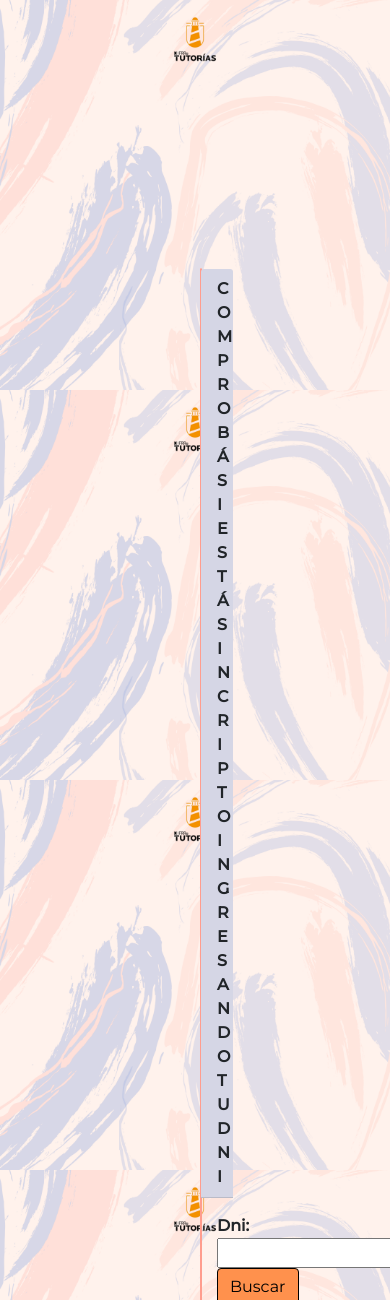
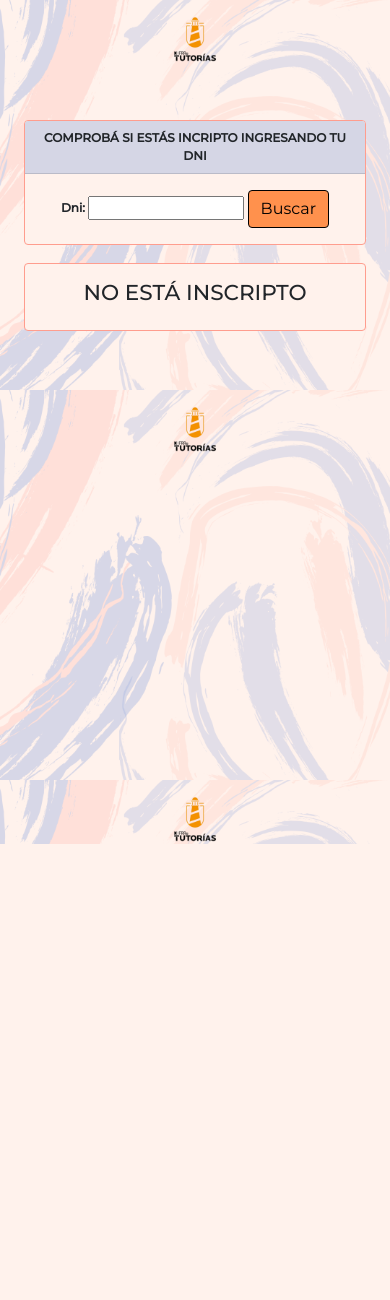
Before and after one commit to matiE98/tutorias-inscripciones, a Django app: page / in a window 390 px wide; the page is wider, and only the part inside the window is pictured. Shown: the top 1300 px of that part. After the commit the page ends 844 px from the top of that part, so only its background shows below. Run offline with Django 4.2, Linux system fonts and the light colour scheme; data that the repository does not hold is empty.

Commit message:
media queries added

```diff
--- a/inscriptos/static/css/styles.css
+++ b/inscriptos/static/css/styles.css
@@ -5,12 +5,13 @@ body {
     background-size: 100%;
     font-family: 'Montserrat', sans-serif;
     font-weight: bold;
+    font-size: 16px;
 }
 
 .container {
-    padding-top: 220px;
-    padding-left: 200px;
-    padding-right: 200px;
+    padding-top: 14em;
+    padding-left: 12em;
+    padding-right: 12em;
     align-items: center;
 }
 
@@ -36,3 +37,39 @@ body {
     border-color: black;
     color:black
 }
+
+@media (max-width: 1200px)  {
+    body {
+        font-size: 14px;
+    }
+    .container {
+        padding-top: 12em;
+        padding-left: 5em;
+        padding-right: 5em;
+        align-items: center;
+    }
+}
+
+@media (max-width: 992px)  {
+    body {
+        font-size: 12px;
+    }
+    .container {
+        padding-top: 12em;
+        padding-left: 5em;
+        padding-right: 5em;
+        align-items: center;
+    }
+}
+
+@media (max-width: 576px)  {
+    body {
+        font-size: 12px;
+    }
+    .container {
+        padding-top: 7em;
+        padding-left: 2em;
+        padding-right: 2em;
+        align-items: center;
+    }
+}
--- a/pagina/settings.py
+++ b/pagina/settings.py
@@ -81,11 +81,12 @@ WSGI_APPLICATION = 'pagina.wsgi.application'
 # https://docs.djangoproject.com/en/4.2/ref/settings/#databases
 
 DATABASES = {
-    'default': dj_database_url.config(        # Feel free to alter this value to suit your needs.
+   'default': dj_database_url.config(        # Feel free to alter this value to suit your needs.
         default='postgresql://postgres:postgres@localhost:5432/mysite',
         conn_max_age=600
     )
 }
+
 
 # Password validation
 # https://docs.djangoproject.com/en/4.2/ref/settings/#auth-password-validators
```
